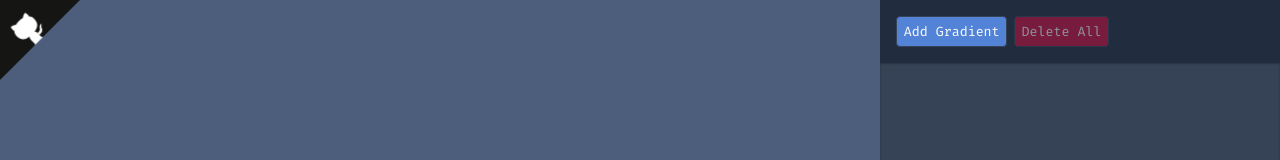
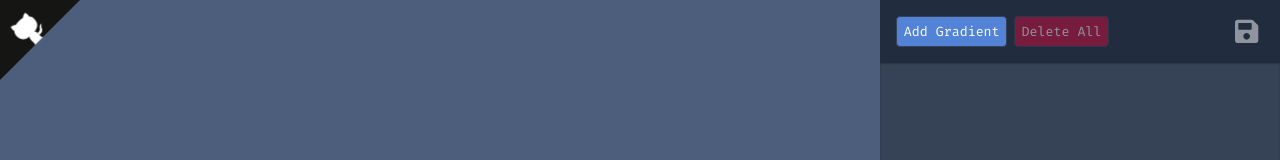
Before and after one commit to afternoon2/svg-gradient-editor, a React (Create React App) app: page / in a window 1280 px wide. Shown: the top 160 px of the page. Built offline with nearby package versions, Linux system fonts and the light colour scheme; what typesafe-actions would draw is missing.

Commit message:
add saving preset button

```diff
--- a/src/App.tsx
+++ b/src/App.tsx
@@ -13,6 +13,7 @@ import {
   faTrash,
   faEdit,
   faCode,
+  faSave,
 } from '@fortawesome/free-solid-svg-icons';
 import { StoreThemeProvider } from './components/layout/StoreThemeProvider';
 import { Editor } from './views/editor/Editor';
@@ -29,6 +30,7 @@ library.add(faSearch);
 library.add(faTrash);
 library.add(faEdit);
 library.add(faCode);
+library.add(faSave);
 
 const App = () => (
   <Provider store={store}>
--- a/src/components/editor/settings/header/SettingsHeader.tsx
+++ b/src/components/editor/settings/header/SettingsHeader.tsx
@@ -3,15 +3,18 @@ import nanoid from 'nanoid';
 import { connect } from 'react-redux';
 import { bindActionCreators, Dispatch } from 'redux';
 import throttle from 'lodash.throttle';
+import { FontAwesomeIcon } from '@fortawesome/react-fontawesome';
 import { FormRow } from '../../../form/FormRow';
 import { FormButton } from '../../../form/FormButton';
-import { SHeader } from './layout';
-import * as actions from '../../../../store/editor/actions';
+import { SHeader, SHeaderContentDivider, SHeaderIconButton } from './layout';
+import * as editorActions from '../../../../store/editor/actions';
+import * as appActions from '../../../../store/application/actions';
 import { gradientsAmount } from '../../../../store/editor/selectors';
 
 export type SettingsHeaderComponentProps = {
   addGradient: (id: string) => void,
   deleteAllGradients: () => void,
+  openModal: () => void,
   gradientsAmount: number,
 };
 
@@ -30,10 +33,13 @@ class SettingsHeaderComponent extends React.PureComponent<SettingsHeaderComponen
   deleteAllGradients = () => this.props.deleteAllGradients();
 
   public render() {
-    const { gradientsAmount } = this.props;
+    const { gradientsAmount, openModal } = this.props;
     return (
       <SHeader>
-        <FormRow>
+        <FormRow style={{
+          justifyContent: 'space-between'
+        }}>
+          <SHeaderContentDivider>
             <FormButton
               onClick={this.createGradient}
             >
@@ -49,6 +55,19 @@ class SettingsHeaderComponent extends React.PureComponent<SettingsHeaderComponen
             >
               Delete All
             </FormButton>
+          </SHeaderContentDivider>
+          <SHeaderContentDivider>
+            <SHeaderIconButton
+              title="Save as a preset"
+              onClick={openModal}
+              disabled={gradientsAmount === 0}
+            >
+              <FontAwesomeIcon
+                icon="save"
+                size="2x"
+              />
+            </SHeaderIconButton>
+          </SHeaderContentDivider>
         </FormRow>
       </SHeader>
     );
@@ -60,8 +79,9 @@ const mapStateToProps = (state: any) => ({
 })
 
 const mapDispatchToProps = (dispatch: Dispatch) => bindActionCreators({
-  addGradient: actions.addGradient,
-  deleteAllGradients: actions.deleteAllGradients,
+  addGradient: editorActions.addGradient,
+  deleteAllGradients: editorActions.deleteAllGradients,
+  openModal: appActions.openModal,
 }, dispatch);
 
 export const SettingsHeader = connect(
--- a/src/components/editor/settings/header/layout.ts
+++ b/src/components/editor/settings/header/layout.ts
@@ -1,4 +1,5 @@
 import styled from '../../../../styles/styledComponents';
+import { darken } from 'polished';
 
 export const SHeader = styled.header`
   box-sizing: border-box;
@@ -9,3 +10,25 @@ export const SHeader = styled.header`
   width: 100%;
   flex-direction: column;
 `;
+
+export const SHeaderContentDivider = styled.div`
+  display: flex;
+  align-items: center;
+`;
+
+export const SHeaderIconButton = styled.button`
+  background-color: transparent;
+  border: none;
+  outline: none;
+  text-decoration: none;
+  color: ${props => props.theme.colors.text};
+  transition: 120ms all ease-in-out;
+  &:hover {
+    cursor: pointer;
+    color: ${props => darken(0.25, props.theme.colors.text)};
+  }
+  &:disabled {
+    opacity: 0.5;
+    cursor: not-allowed;
+  }
+`;
--- a/src/store/application/actions.ts
+++ b/src/store/application/actions.ts
@@ -8,3 +8,13 @@ export const selectPreset = createAction(
   '@application/SELECT_PRESET', (resolve) =>
     (selectedPreset: number) => resolve(selectedPreset)
 );
+
+export const openModal = createAction(
+  '@application/OPEN_MODAL', (resolve) =>
+    () => resolve()
+);
+
+export const closeModal = createAction(
+  '@application/CLOSE_MODAL', (resolve) =>
+    () => resolve()
+);
--- a/src/store/application/reducer.ts
+++ b/src/store/application/reducer.ts
@@ -7,6 +7,7 @@ export type ApplicationReducer = {
   theme: 'dark' | 'light',
   presets: Preset[],
   selectedPreset: number | null,
+  modal: boolean,
 };
 
 export type ApplicationAction = ActionType<typeof appActions>;
@@ -15,6 +16,7 @@ export const initialState: ApplicationReducer = {
   theme: 'dark',
   presets: loadPresets(),
   selectedPreset: null,
+  modal: false,
 };
 
 export const application =
@@ -33,6 +35,16 @@ export const application =
           ...state,
           selectedPreset: action.payload,
         };
+      case getType(appActions.openModal):
+        return {
+          ...state,
+          modal: true,
+        };
+      case getType(appActions.closeModal):
+        return {
+          ...state,
+          modal: false,
+        };
       default:
         return state;
     }
```
Lines whose indentation alone changed are shown as unchanged.
